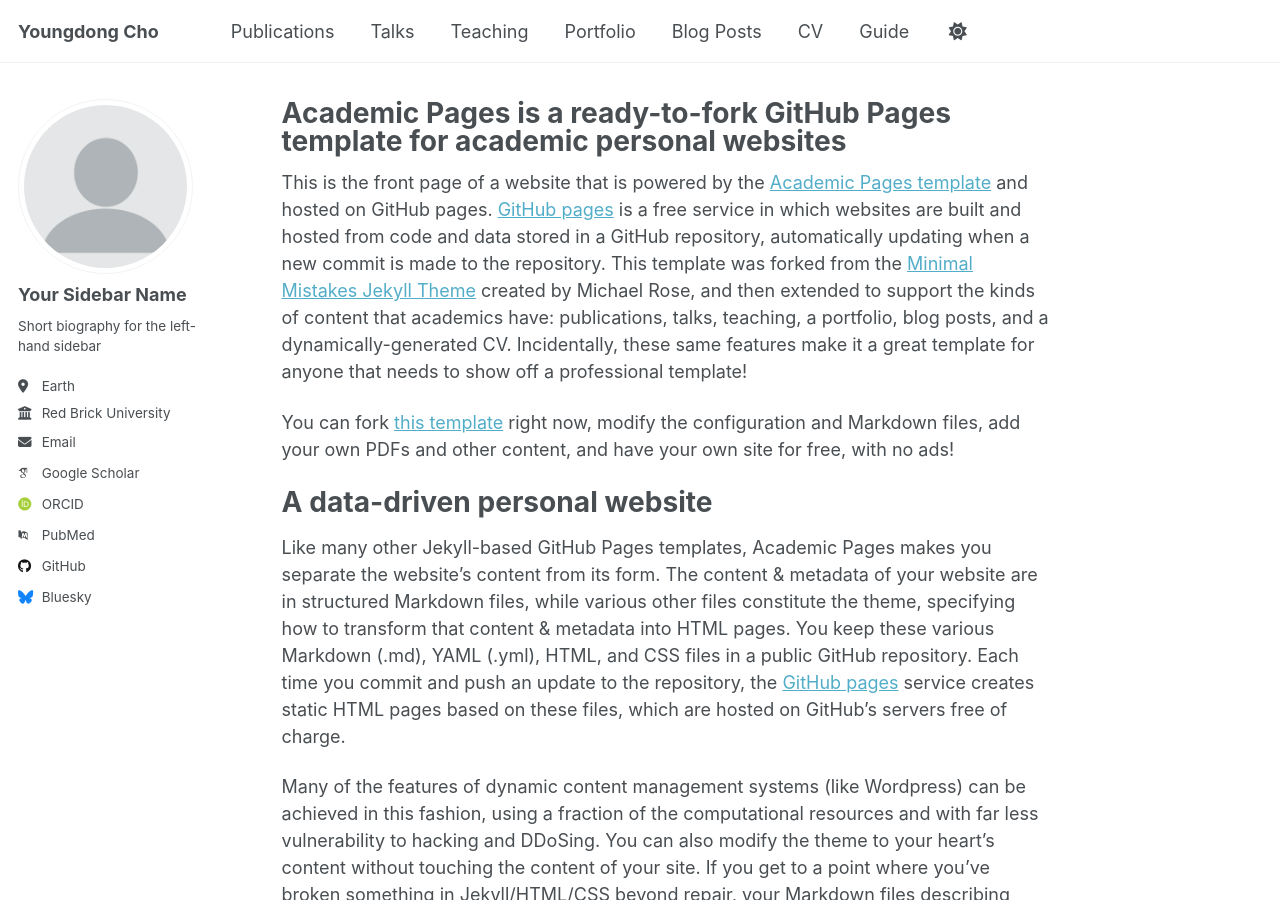
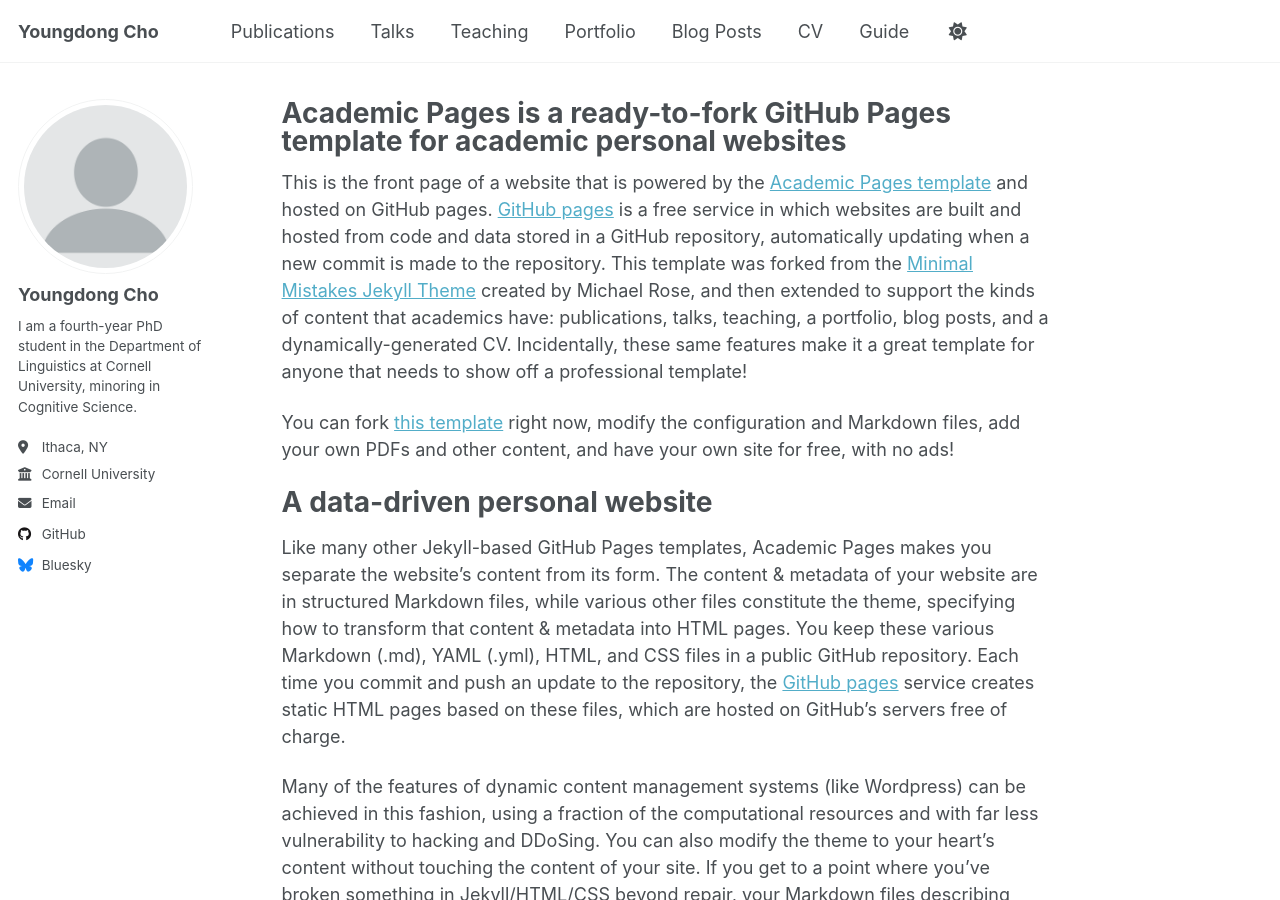
Before and after one commit to youngdongcho-ling/youngdongcho-ling.github.io, a Jekyll site: the page built from _pages/about.md, in a window 1280 px wide and 900 px high. Built offline with Jekyll 4.4.1, drawn with Linux system fonts in a browser that asks for light colours; some web fonts are replaced; a script that is not in the unit is left out.

Commit message:
Update _config.yml

```diff
--- a/_config.yml
+++ b/_config.yml
@@ -15,7 +15,7 @@ name                     : &name "Youngdong Cho"
 description              : &description "personal description"
 url                      : https://youngdongcho-ling.github.io # the base hostname & protocol for your site e.g. "https://[your GitHub username].github.io" or if you already have some other page hosted on Github then use "https://[your GitHub username].github.io/[Your Repo Name]"
 baseurl                  : "" # the subpath of your site, e.g. "/blog"
-repository               : "academicpages/academicpages.github.io"
+repository               : "youngdongcho-ling/youngdongcho-ling.github.io"
 
 # Site Author - The following control what appear as part of the author content on the side bar.
 #               If a field is blank the icon and link will not appear, otherwise it will be shown.
@@ -23,23 +23,23 @@ repository               : "academicpages/academicpages.github.io"
 author:
   # Biographic information
   avatar           : "profile.png"
-  name             : "Your Sidebar Name"
+  name             : "Youngdong Cho"
   pronouns         : # example: "she/her"
-  bio              : "Short biography for the left-hand sidebar"
-  location         : "Earth"
-  employer         : "Red Brick University"
+  bio              : "I am a fourth-year PhD student in the Department of Linguistics at Cornell University, minoring in Cognitive Science."
+  location         : "Ithaca, NY"
+  employer         : "Cornell University"
   uri              : # URL
-  email            : "none@example.org"
+  email            : "yc2544@cornell.edu"
 
   # Academic websites
   academia         : # URL
   arxiv            : # URL - Update with the correct link to your profile
-  googlescholar    : "https://scholar.google.com/citations?user=PS_CX0AAAAAJ"
+  googlescholar    : #"https://scholar.google.com/citations?user=PS_CX0AAAAAJ"
   inspire-hep      : # URL
   impactstory      : # URL
-  orcid            : "http://orcid.org/yourorcidurl"
+  orcid            : #"http://orcid.org/yourorcidurl"
   semantic         : # URL
-  pubmed           : "https://www.ncbi.nlm.nih.gov/pubmed/?term=john+snow"
+  pubmed           : #"https://www.ncbi.nlm.nih.gov/pubmed/?term=john+snow"
   researchgate     : # URL
   scopus           : # URL
 
```
